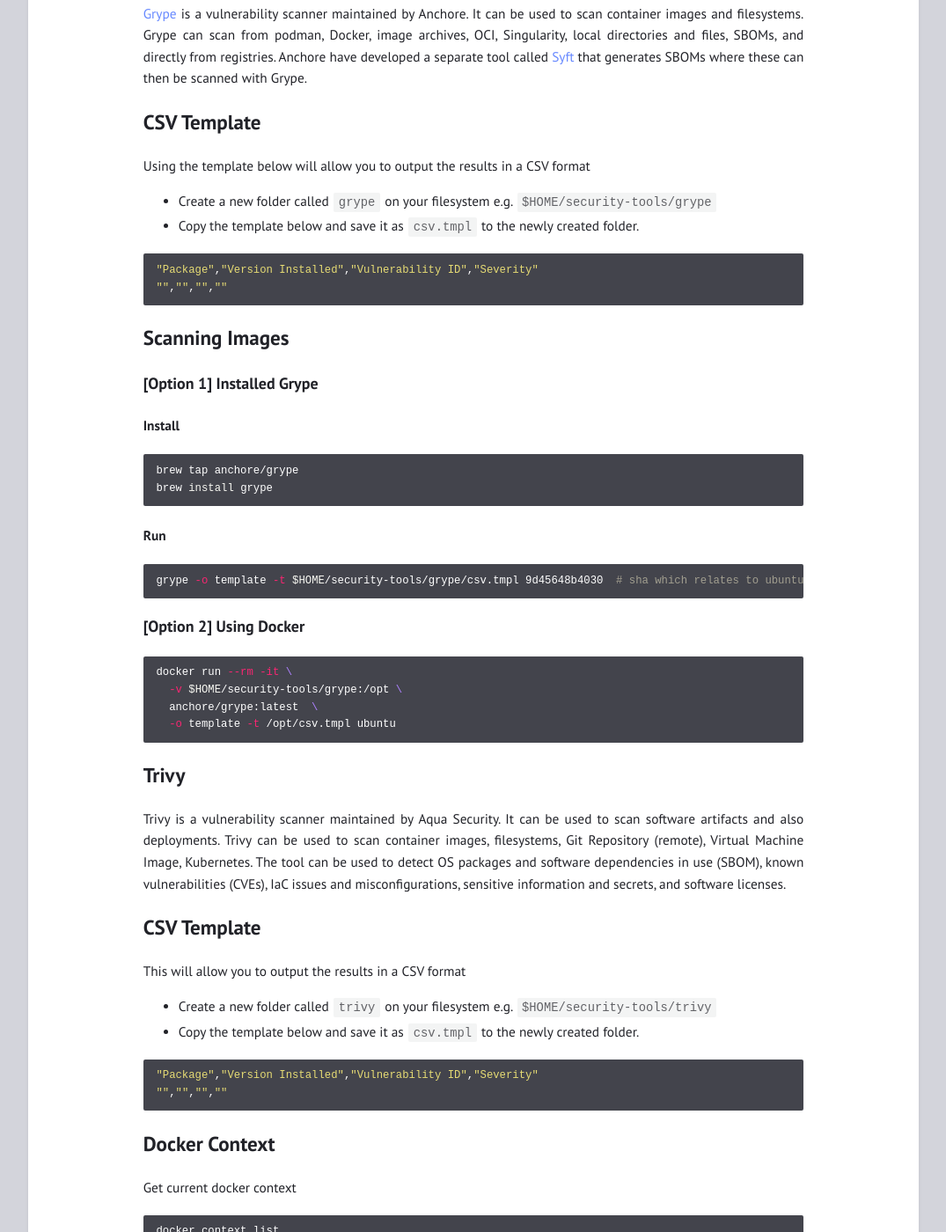
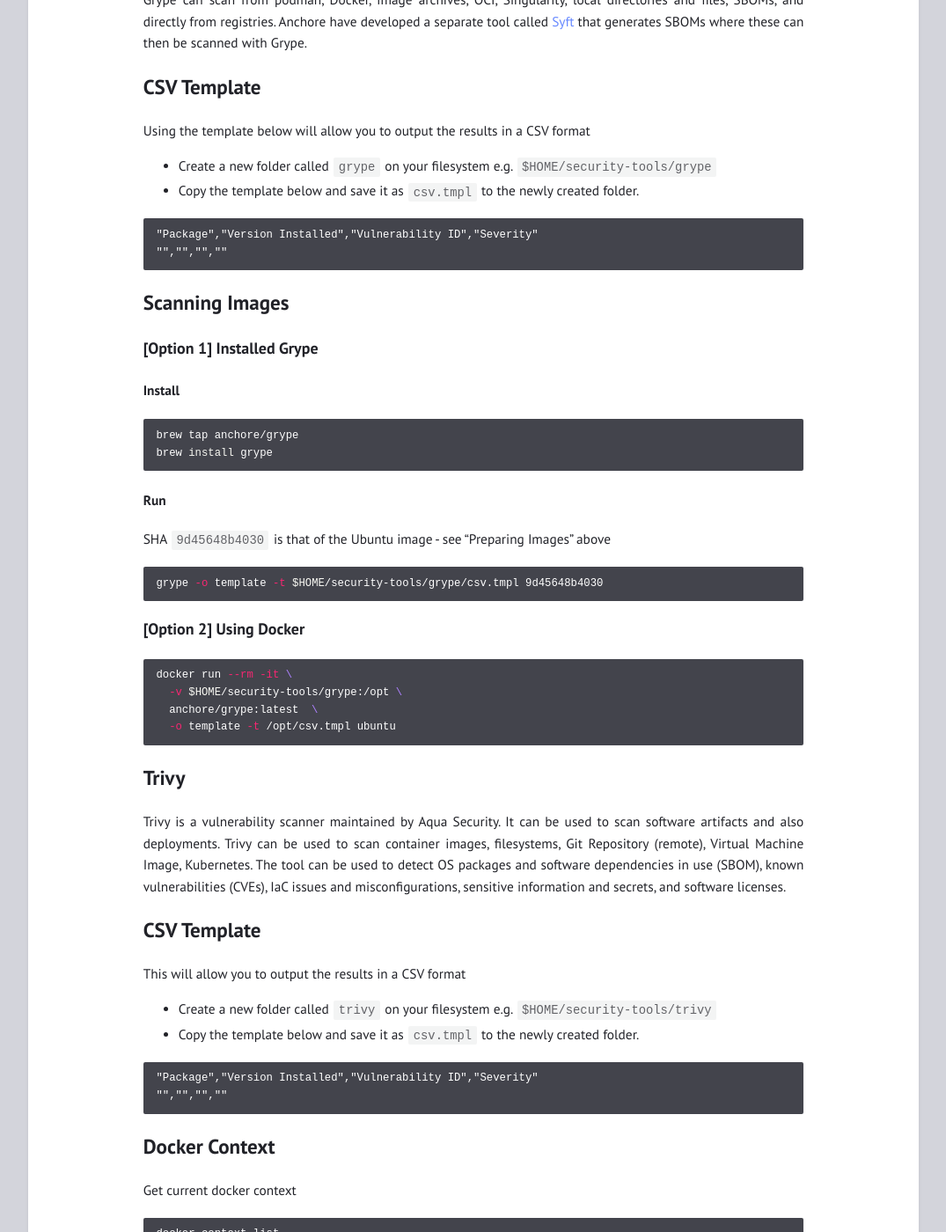
Before and after one commit to ismisepaul/ismisepaul.github.io, a Jekyll site: the page built from docs/_posts/2025-06-04-grype-trivy-csv-output.markdown, in a window 1280 px wide and 1400 px high, scrolled down 837 px. Shown: the whole window at 88% size, without its empty margins (102-1177 px from the left). Built offline with Jekyll 4.4.1, drawn with Linux system fonts in a browser that asks for light colours; some of the changed text lies outside the part shown.

Commit message:
fixing formatting

````diff
--- a/docs/_posts/2025-06-04-grype-trivy-csv-output.markdown
+++ b/docs/_posts/2025-06-04-grype-trivy-csv-output.markdown
@@ -28,8 +28,8 @@ Get the SHA value of the local image you want to scan (example ece images)
 docker images | ggrep ubuntu
 ```
 
-Example output
-- SHA == `9d45648b4030`
+Example output (SHA == `9d45648b4030`)
+
 ```
 ubuntu           latest            9d45648b4030   7 days ago      101MB
 ```
@@ -47,7 +47,7 @@ Using the template below will allow you to output the results in a CSV format
 - Create a new folder called `grype` on your filesystem e.g. `$HOME/security-tools/grype`
 - Copy the template below and save it as `csv.tmpl` to the newly created folder.
 
-```shell
+```
 "Package","Version Installed","Vulnerability ID","Severity"
 {{- range .Matches}}
 "{{.Artifact.Name}}","{{.Artifact.Version}}","{{.Vulnerability.ID}}","{{.Vulnerability.Severity}}"
@@ -65,8 +65,11 @@ brew install grype
 ```
 
 #### Run
+
+SHA `9d45648b4030` is that of the Ubuntu image - see "Preparing Images" above
+
 ```shell
-grype -o template -t $HOME/security-tools/grype/csv.tmpl 9d45648b4030  # sha which relates to ubuntu (see Preparing Images)
+grype -o template -t $HOME/security-tools/grype/csv.tmpl 9d45648b4030
 ```
 
 ### [Option 2] Using Docker
@@ -92,7 +95,7 @@ This will allow you to output the results in a CSV format
 - Create a new folder called `trivy` on your filesystem e.g. `$HOME/security-tools/trivy`
 - Copy the template below and save it as `csv.tmpl` to the newly created folder.
 
-```shell
+```
 "Package","Version Installed","Vulnerability ID","Severity"
 {{- range . }}
 {{- range .Vulnerabilities }}
@@ -130,9 +133,11 @@ brew install trivy
 
 When running ensure to set `--docker-host` with the docker endpoint output outlined in the “Docker Context” section above
 
+SHA `9d45648b4030` is that of the Ubuntu image - see "Preparing Images" above
+
 ```shell
 trivy --docker-host unix:///$HOME/.docker/run/docker.sock \
-  image --format template --template @$HOME/security-tools/trivy/csv.tmpl 9d45648b4030 # sha which relates to ubuntu (see Preparing Images)
+  image --format template --template @$HOME/security-tools/trivy/csv.tmpl
 ```
 
 
````
